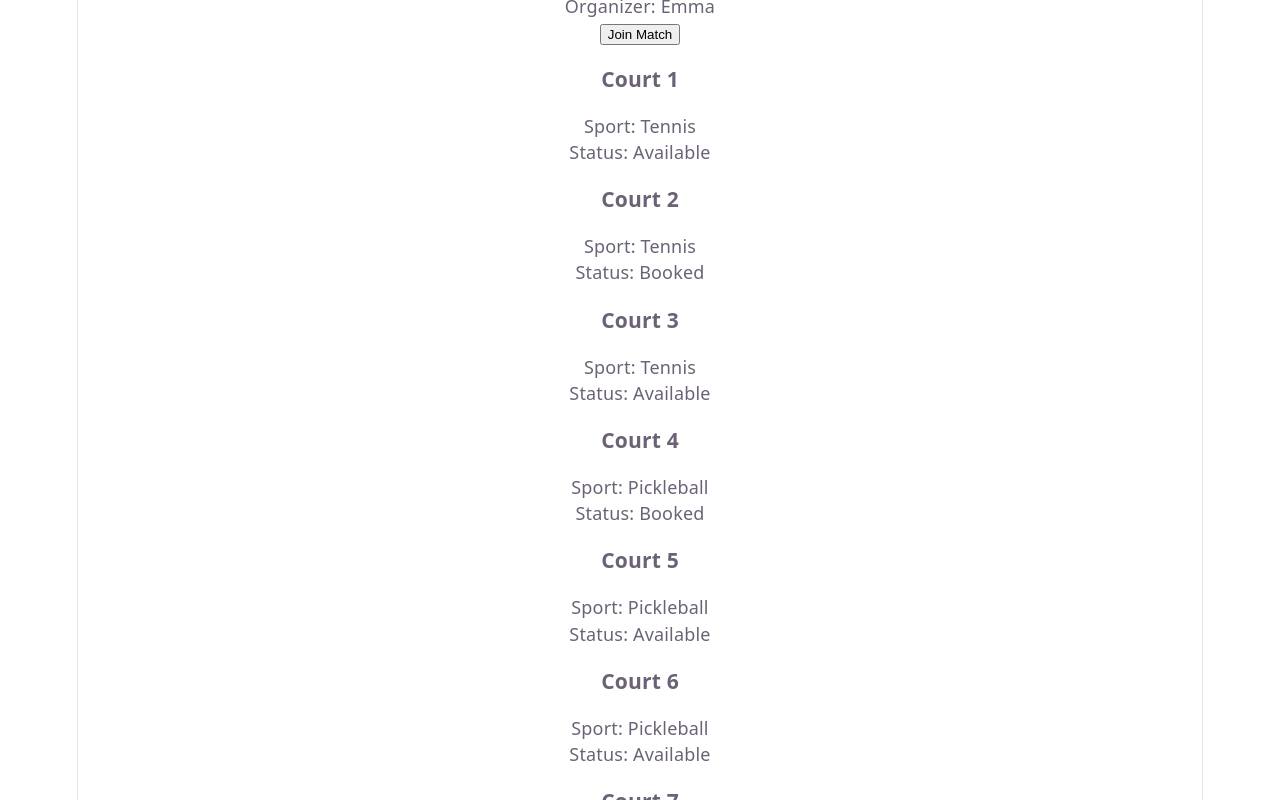
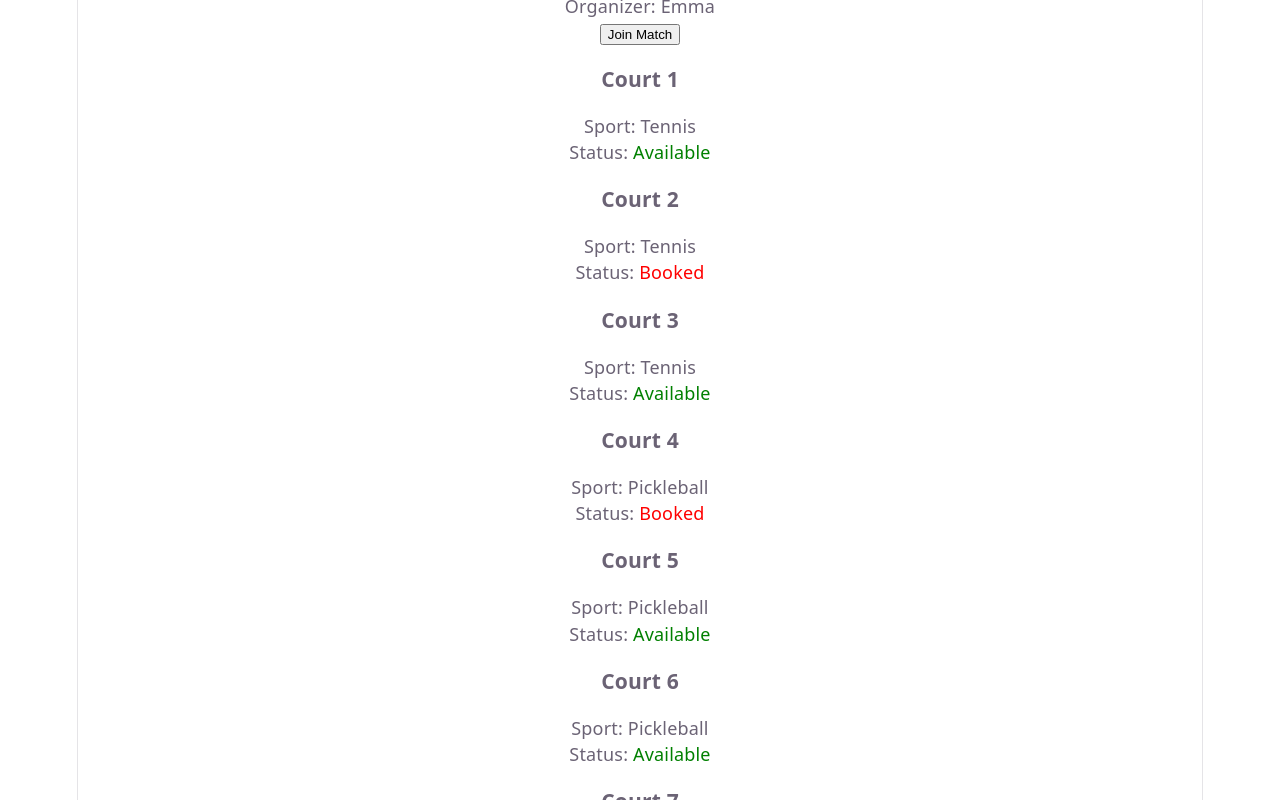
Before and after one commit to GAYATHRI-RAVADA-07/launchcode-unit1-final-project-GAYATHRI-R, a React (Vite) app: page / in a window 1280 px wide. Shown: the part 5600-6400 px from the top of the page. Built offline with nearby package versions, Linux system fonts and the light colour scheme.

Commit message:
Add court availability status

```diff
--- a/src/App.css
+++ b/src/App.css
@@ -0,0 +1,7 @@
+.available {
+  color: green;
+}
+
+.booked {
+  color: red;
+}
--- a/src/App.jsx
+++ b/src/App.jsx
@@ -4,6 +4,7 @@ import CreateMatchForm from "./Components/CreateMatchForm";
 import { matches as initialMatches } from "./mockdata/matches";
 import CourtList from "./Components/CourtList";
 import { courts } from "./mockdata/courts";
+import "./App.css";
 
 function App() {
   const [matches, setMatches] = useState(initialMatches);
--- a/src/Components/CourtCard.jsx
+++ b/src/Components/CourtCard.jsx
@@ -5,7 +5,12 @@ function CourtCard({ court }) {
 
       <p>Sport: {court.sport}</p>
 
-      <p>Status: {court.status}</p>
+      <p>
+        Status:{" "}
+        <span className={court.status === "Available" ? "available" : "booked"}>
+          {court.status}
+        </span>
+      </p>
     </div>
   );
 }
```
